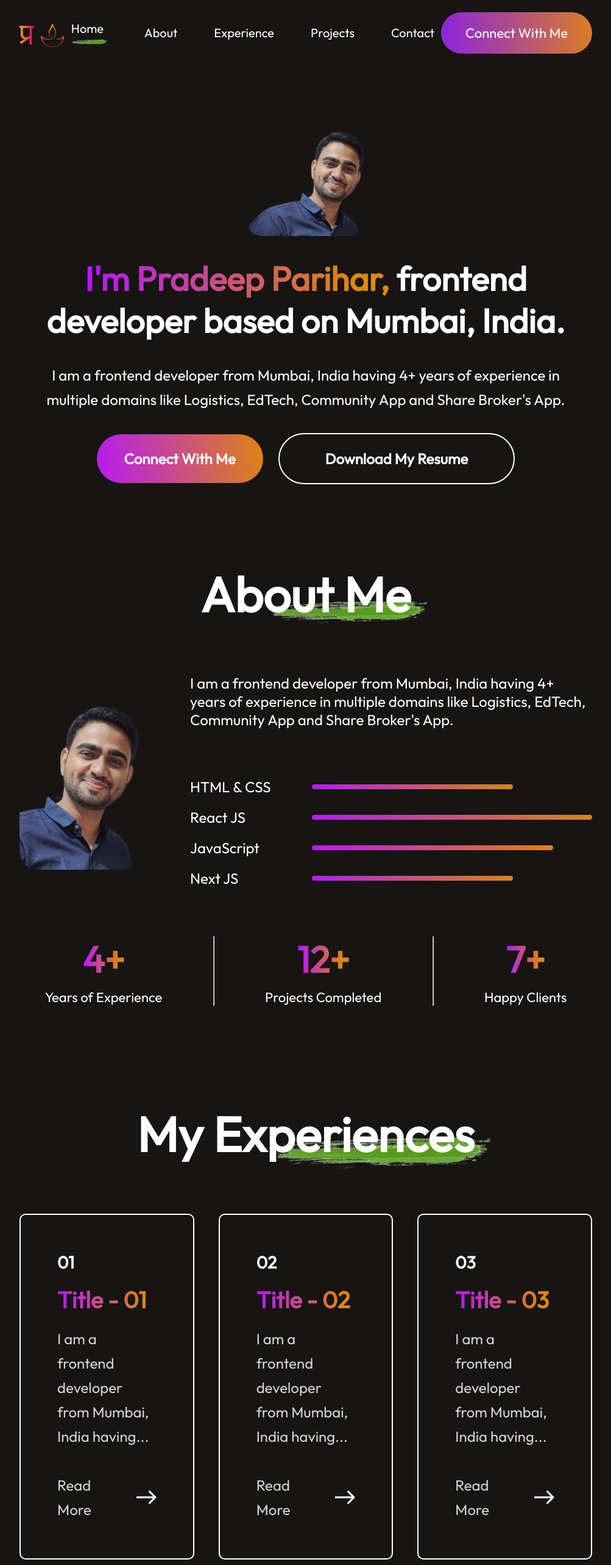
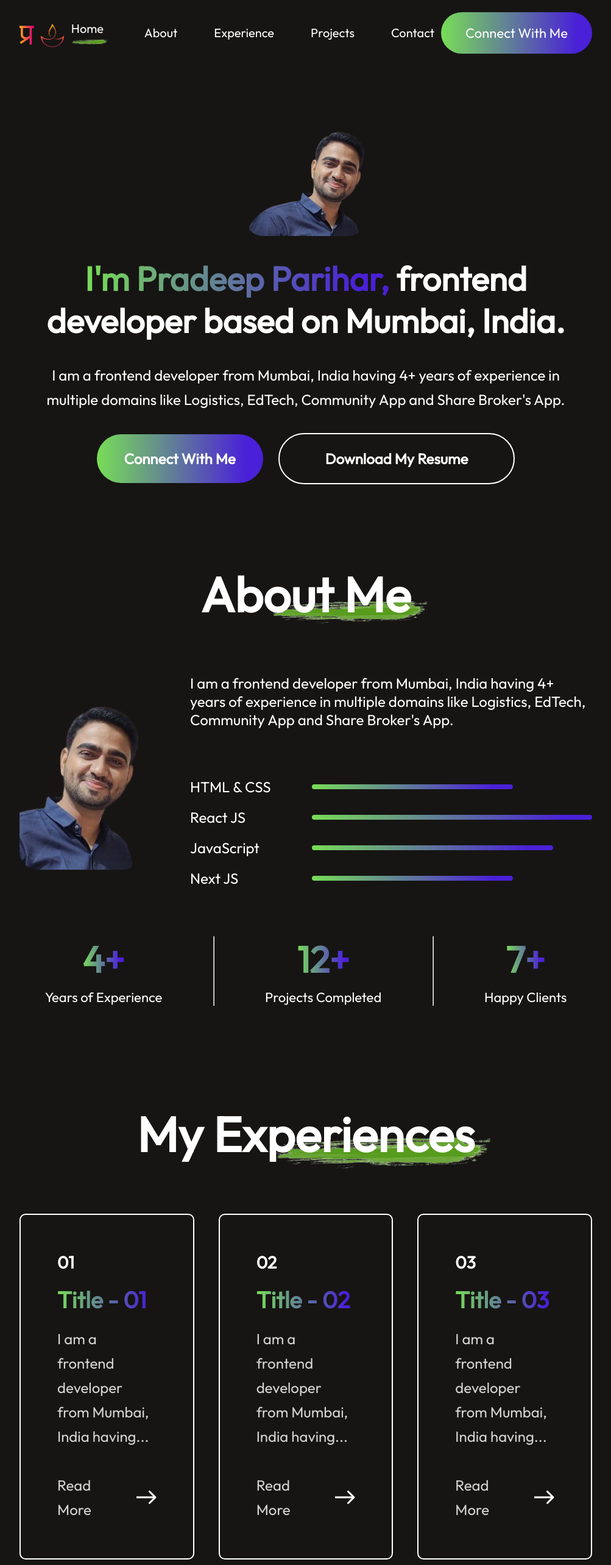
Before and after one commit to pradeeparihar/portfolio-prp, a React (Vite) app: page / in a window 1280 px wide. Shown: the top 2566 px of the page at 61% size, without its empty margins (138-1141 px from the left). Built offline with nearby package versions, Linux system fonts and the light colour scheme.

Commit message:
Color Theme Changes

```diff
--- a/src/Components/About/about.css
+++ b/src/Components/About/about.css
@@ -79,7 +79,7 @@
     width: 50%;
     height: 8px;
     border-radius: 50px;
-    background: linear-gradient(264deg, #DF8908 -5.09%, #B415FF 106.28%);
+    background: linear-gradient(270deg, #4a20d8 10%, #78dd57 100%);;
 }
 
 .about-skill:hover{
@@ -112,7 +112,7 @@
 .about-achievement h1{
     font-size: 60px;
     font-weight: 700;
-    background: linear-gradient(270deg, #DF8908 10%, #B415FF 100%);
+    background: linear-gradient(270deg, #4a20d8 10%, #78dd57 100%);
     background-clip: text;
     -webkit-background-clip: text;
     -webkit-text-fill-color: transparent;
--- a/src/Components/Contact/contact.css
+++ b/src/Components/Contact/contact.css
@@ -39,7 +39,7 @@
 .contact-left h1 {
     font-size: 80px;
     font-weight: 700;
-    background: linear-gradient(270deg, #DF8908 10%, #B415FF 100%);
+    background: linear-gradient(270deg, #4a20d8 10%, #78dd57 100%);
     background-clip: text;
     -webkit-background-clip: text;
     -webkit-text-fill-color: transparent;
@@ -106,7 +106,7 @@
     border: none;
     color: white;
     border-radius: 50px;
-    background: linear-gradient(264deg, #DF8908 -5.09%, #B415FF 106.28%);
+    background: linear-gradient(270deg, #4a20d8 10%, #78dd57 100%);
     font-size: 22px;
     padding: 20px 60px;
     margin-bottom: 50px;
--- a/src/Components/Experiences/experiences.css
+++ b/src/Components/Experiences/experiences.css
@@ -45,8 +45,8 @@
 }
 
 .experience-format:hover {
-    border: 2px solid #ff00ff;
-    background-image: linear-gradient(45deg, #3f0028, #582300);
+    border: 2px solid #07ed1a;
+    background-image: linear-gradient(45deg, #021b04, #083604);
     transform: scale(1.05);
     transition: 0.4s;
 }
@@ -59,7 +59,7 @@
 .experience-format h2 {
     font-size: 38px;
     font-weight: 800;
-    background: linear-gradient(270deg, #DF8908 10%, #B415FF 100%);
+    background: linear-gradient(270deg, #4a20d8 10%, #78dd57 100%);
     background-clip: text;
     -webkit-background-clip: text;
     -webkit-text-fill-color: transparent;
--- a/src/Components/Footer/footer.css
+++ b/src/Components/Footer/footer.css
@@ -53,7 +53,7 @@
     font-size: 20px;
     padding: 22px 50px;
     border-radius: 50px;
-    background: linear-gradient(264deg, #DF8908 -5.09%, #B415FF 106.28%);
+    background: linear-gradient(270deg, #4a20d8 10%, #78dd57 100%);
     cursor: pointer;
     transition: 0.3s;
 }
--- a/src/Components/Hero/Hero.css
+++ b/src/Components/Hero/Hero.css
@@ -19,7 +19,7 @@
 }
 
 .hero h1 span {
-    background: linear-gradient(270deg, #DF8908 10%, #B415FF 100%);
+    background: linear-gradient(270deg, #4a20d8 10%, #78dd57 100%);
     background-clip: text;
     -webkit-background-clip: text;
     -webkit-text-fill-color: transparent;
@@ -44,7 +44,7 @@
 .hero-connect {
     padding: 25px 45px;
     border-radius: 50px;
-    background: linear-gradient(264deg, #DF8908 -5.09%, #B415FF 106.28%);
+    background: linear-gradient(270deg, #4a20d8 10%, #78dd57 100%);
     cursor: pointer;
 }
 
--- a/src/Components/MyProjects/myProjects.css
+++ b/src/Components/MyProjects/myProjects.css
@@ -41,7 +41,7 @@
 
 .myprojects-container img:hover {
     transform: scale(1.05);
-    border: 4px solid white;
+    border: 4px solid #07ed1a;
     border-radius: 10px;
     transition: 0.3s;
 }
--- a/src/Components/Navbar/Navbar.css
+++ b/src/Components/Navbar/Navbar.css
@@ -48,7 +48,7 @@ display: flex;
 .nav-connect{
     padding: 20px 40px;
     border-radius: 50px;
-    background: linear-gradient(267deg, #DA7C25 0.36%, #8923E1 102.06%);
+    background: linear-gradient(270deg, #4a20d8 10%, #78dd57 100%);
     font-size: 22px;
     cursor: pointer;
     transition: 0.5s;
```
